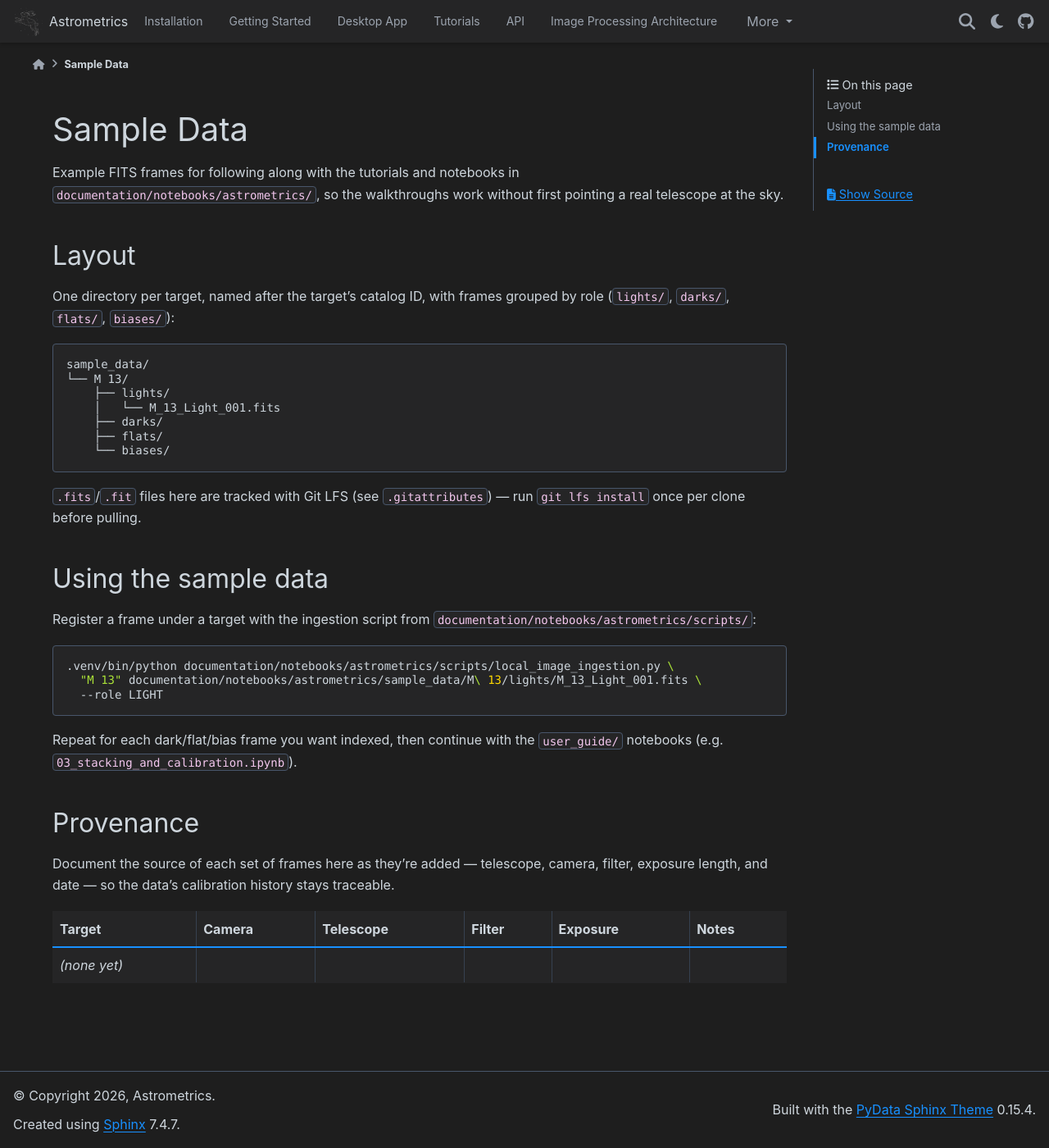
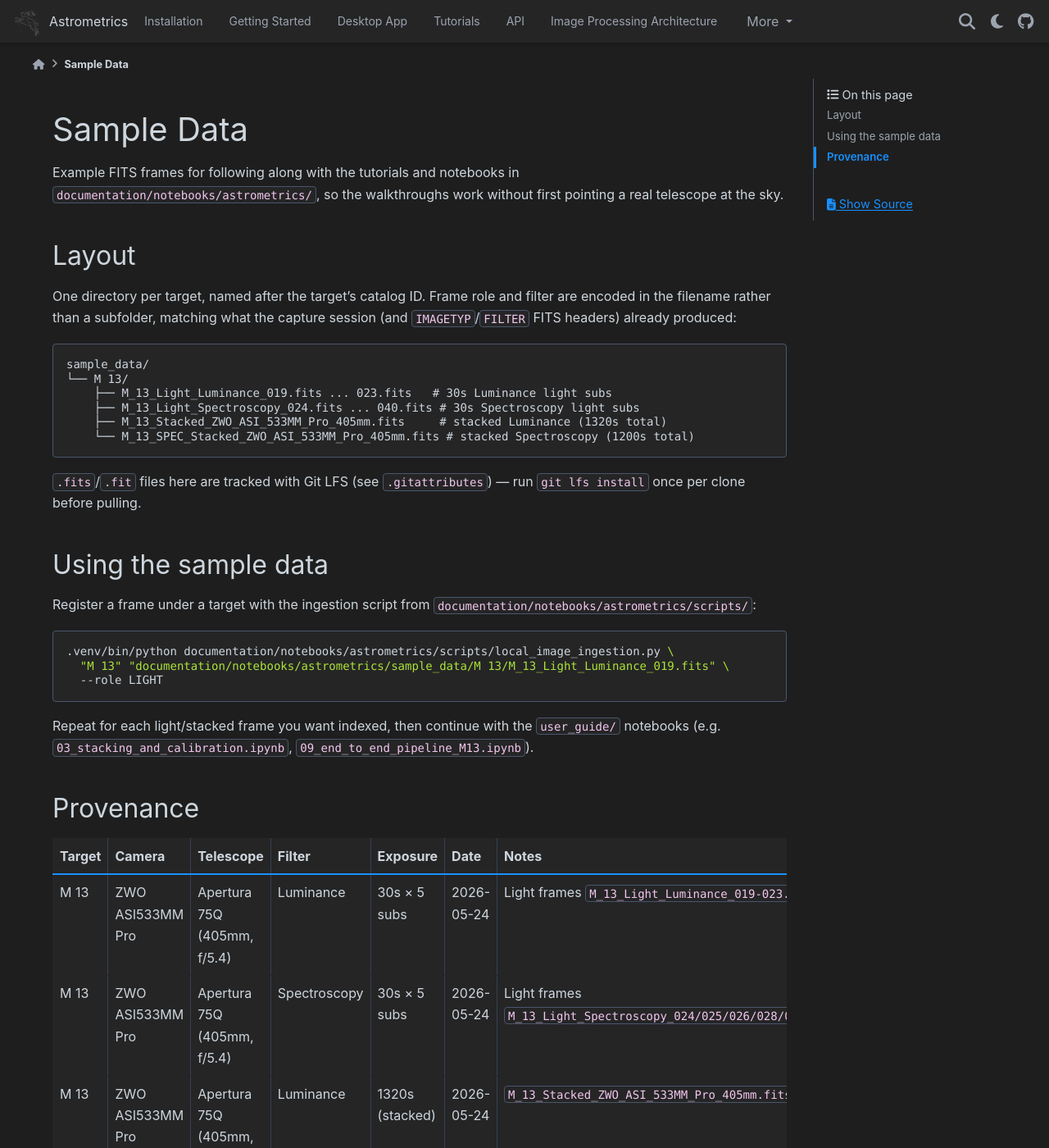
Before and after one commit to m1chae2/astrometrics, a Sphinx documentation site: the page built from documentation/notebooks/astrometrics/sample_data/README.md, in a window 1280 px wide and 1400 px high. Shown: the whole window at 82% size. Built offline with Sphinx 7.4.7 and the PyData theme 0.15.4, drawn with Linux system fonts in a browser that asks for light colours; pages that are not in the unit, such as notebooks, are missing from menus; some of the changed text lies outside the part shown.

Commit message:
Update sample_data README to match the uploaded M 13 frames
Reflect the actual flat, filename-encoded layout of the uploaded frames
(no lights/darks/flats/biases subfolders), and fill in the provenance
table from the FITS headers (ZWO ASI533MM Pro / Apertura 75Q, 2026-05-24).

````diff
--- a/documentation/notebooks/astrometrics/sample_data/README.md
+++ b/documentation/notebooks/astrometrics/sample_data/README.md
@@ -6,17 +6,18 @@ first pointing a real telescope at the sky.
 
 ## Layout
 
-One directory per target, named after the target's catalog ID, with frames
-grouped by role (`lights/`, `darks/`, `flats/`, `biases/`):
+One directory per target, named after the target's catalog ID. Frame role
+and filter are encoded in the filename rather than a subfolder, matching
+what the capture session (and `IMAGETYP`/`FILTER` FITS headers) already
+produced:
 
 ```
 sample_data/
 └── M 13/
-    ├── lights/
-    │   └── M_13_Light_001.fits
-    ├── darks/
-    ├── flats/
-    └── biases/
+    ├── M_13_Light_Luminance_019.fits ... 023.fits   # 30s Luminance light subs
+    ├── M_13_Light_Spectroscopy_024.fits ... 040.fits # 30s Spectroscopy light subs
+    ├── M_13_Stacked_ZWO_ASI_533MM_Pro_405mm.fits     # stacked Luminance (1320s total)
+    └── M_13_SPEC_Stacked_ZWO_ASI_533MM_Pro_405mm.fits # stacked Spectroscopy (1200s total)
 ```
 
 `.fits`/`.fit` files here are tracked with Git LFS (see `.gitattributes`) —
@@ -29,19 +30,19 @@ Register a frame under a target with the ingestion script from
 
 ```bash
 .venv/bin/python documentation/notebooks/astrometrics/scripts/local_image_ingestion.py \
-  "M 13" documentation/notebooks/astrometrics/sample_data/M\ 13/lights/M_13_Light_001.fits \
+  "M 13" "documentation/notebooks/astrometrics/sample_data/M 13/M_13_Light_Luminance_019.fits" \
   --role LIGHT
 ```
 
-Repeat for each dark/flat/bias frame you want indexed, then continue with
-the `user_guide/` notebooks (e.g. `03_stacking_and_calibration.ipynb`).
+Repeat for each light/stacked frame you want indexed, then continue with
+the `user_guide/` notebooks (e.g. `03_stacking_and_calibration.ipynb`,
+`09_end_to_end_pipeline_M13.ipynb`).
 
 ## Provenance
 
-Document the source of each set of frames here as they're added — telescope,
-camera, filter, exposure length, and date — so the data's calibration
-history stays traceable.
-
-| Target | Camera | Telescope | Filter | Exposure | Notes |
-|---|---|---|---|---|---|
-| _(none yet)_ | | | | | |
+| Target | Camera | Telescope | Filter | Exposure | Date | Notes |
+|---|---|---|---|---|---|---|
+| M 13 | ZWO ASI533MM Pro | Apertura 75Q (405mm, f/5.4) | Luminance | 30s × 5 subs | 2026-05-24 | Light frames `M_13_Light_Luminance_019-023.fits` |
+| M 13 | ZWO ASI533MM Pro | Apertura 75Q (405mm, f/5.4) | Spectroscopy | 30s × 5 subs | 2026-05-24 | Light frames `M_13_Light_Spectroscopy_024/025/026/028/040.fits` |
+| M 13 | ZWO ASI533MM Pro | Apertura 75Q (405mm, f/5.4) | Luminance | 1320s (stacked) | 2026-05-24 | `M_13_Stacked_ZWO_ASI_533MM_Pro_405mm.fits` |
+| M 13 | ZWO ASI533MM Pro | Apertura 75Q (405mm, f/5.4) | Spectroscopy | 1200s (stacked) | 2026-05-24 | `M_13_SPEC_Stacked_ZWO_ASI_533MM_Pro_405mm.fits` |
````
